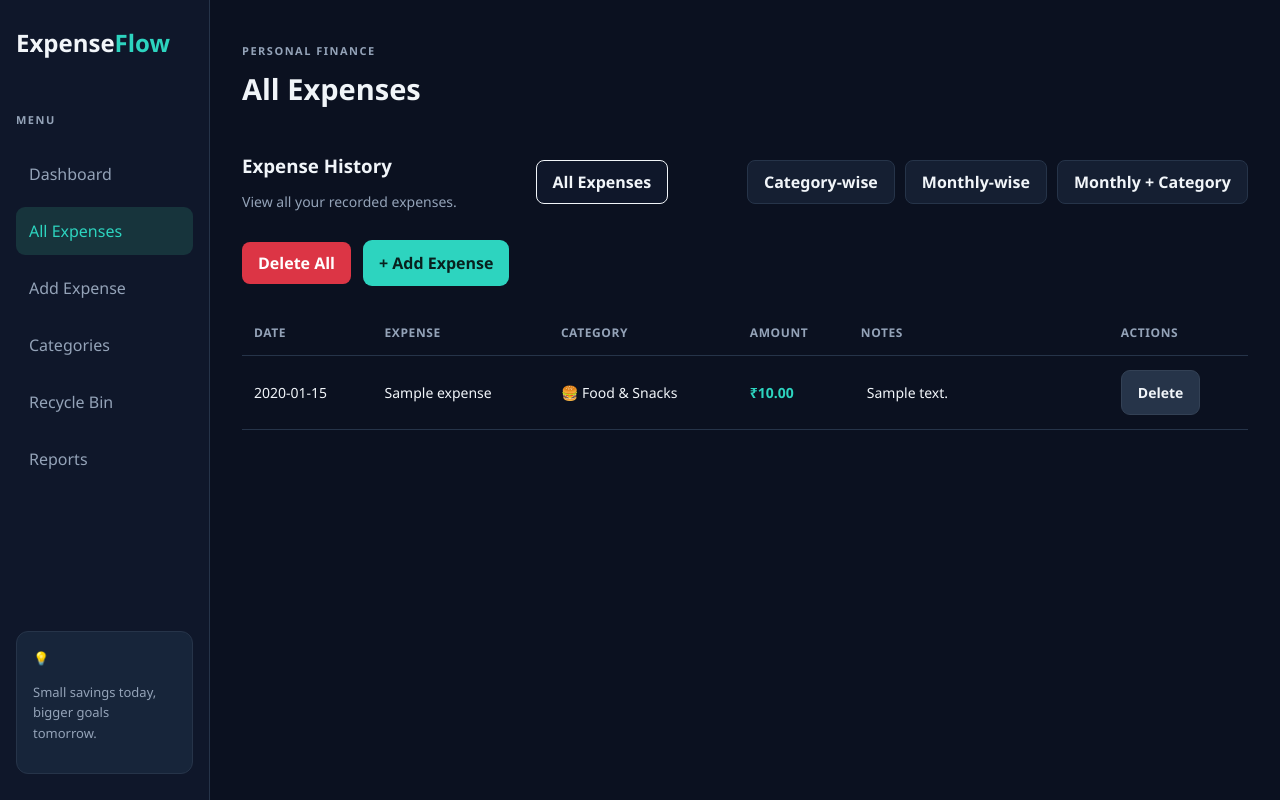
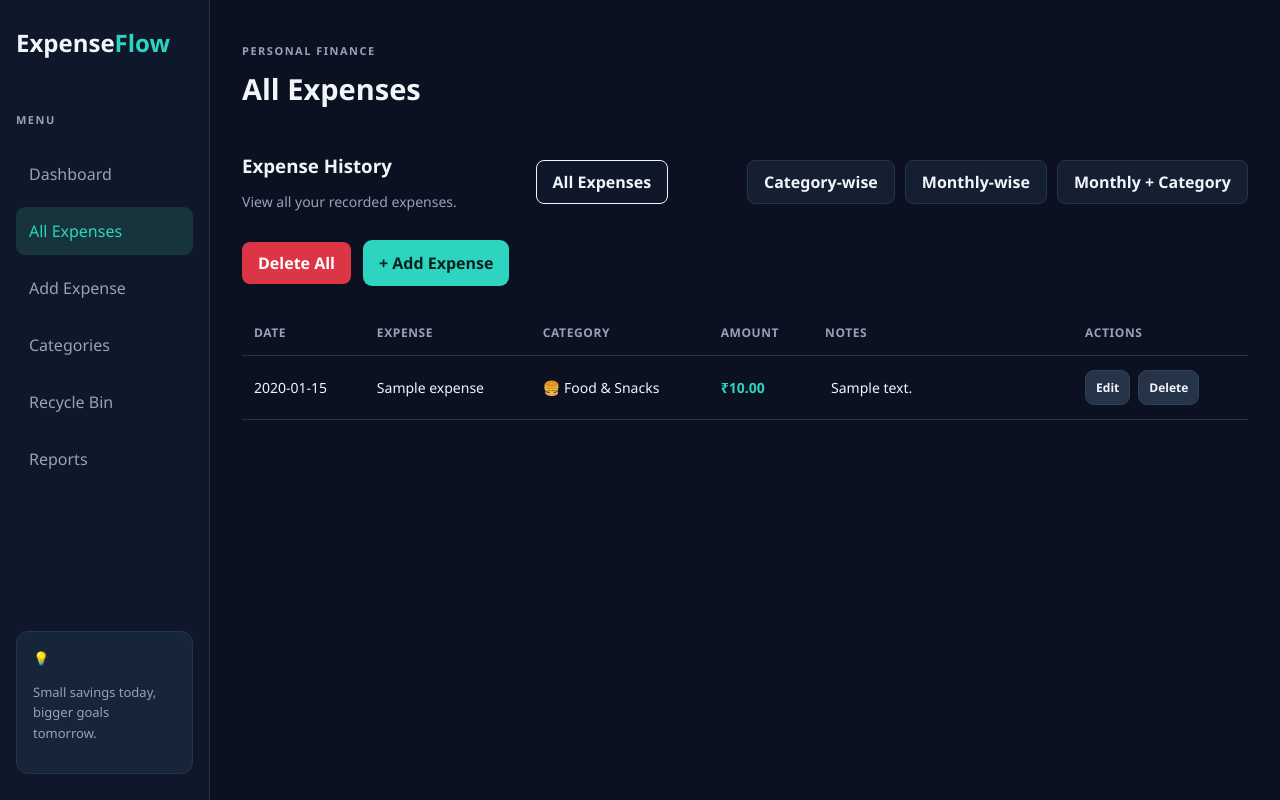
Before and after one commit to Ravi-14042023/expense-tracker-web-project, a Flask app: page /expenses in a window 1280 px wide. Run offline with Flask 3, Linux system fonts and the light colour scheme; data comes from the database, SQL or seed files in the repository; tables that the repository leaves empty hold one stand-in row (values such as "Sample post").

Commit message:
Add Edit buttons on expense list

```diff
--- a/static/css/style.css
+++ b/static/css/style.css
@@ -550,9 +550,14 @@ a {
   gap: 8px;
 }
 
-.row-actions button {
+.row-actions button,
+.row-actions a.secondary-button {
   font-size: 12px;
   padding: 8px 10px;
+}
+
+.row-actions a.secondary-button {
+  text-decoration: none;
 }
 
 @media (max-width: 600px) {
--- a/templates/expenses_list.html
+++ b/templates/expenses_list.html
@@ -177,14 +177,15 @@
                 </td>
 
                 <td data-label="Actions">
-                    <form method="POST" action="{{ url_for('delete_expense', expense_id=expense['id']) }}"
-                        onsubmit="return confirm('Move this expense to the Recycle Bin?');">
-
-                        <button type="submit" class="secondary-button">
-                            Delete
-                        </button>
-
-                    </form>
+                    <div class="row-actions">
+                        <a class="secondary-button" href="{{ url_for('edit_expense', expense_id=expense['id']) }}">
+                            Edit
+                        </a>
+                        <form method="POST" action="{{ url_for('delete_expense', expense_id=expense['id']) }}"
+                            onsubmit="return confirm('Move this expense to the Recycle Bin?');">
+                            <button type="submit" class="secondary-button">Delete</button>
+                        </form>
+                    </div>
                 </td>
             </tr>
             {% endfor %}
```
